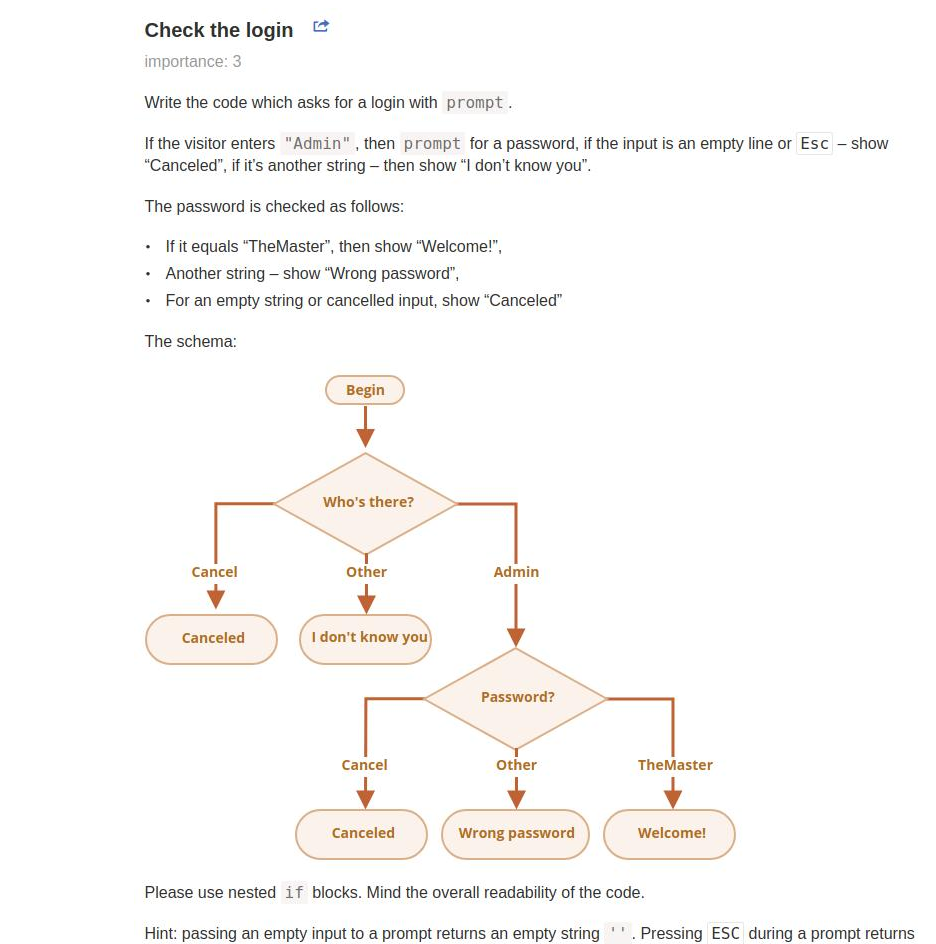
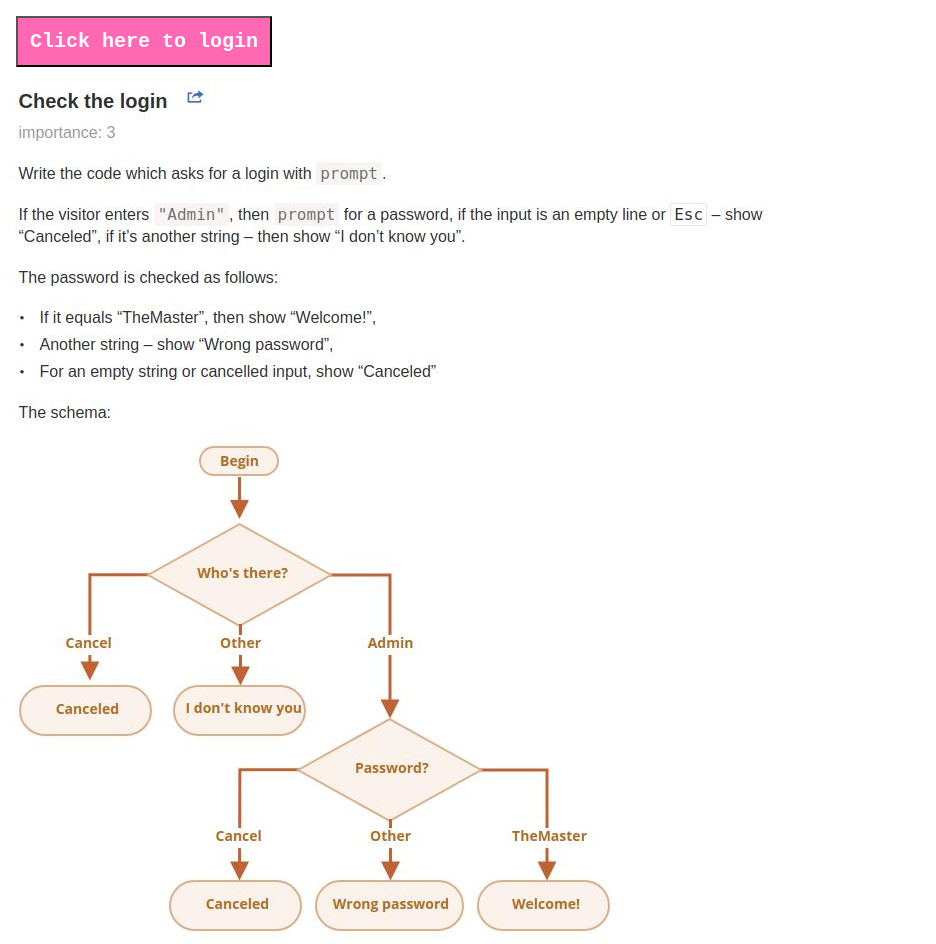
Before and after one commit to skyeoh/javascript-practice, a plain HTML site: page 04-conditionals/assessments/login.html in a window 1280 px wide. Shown: the top 944 px of the page, without its empty margins (0-936 px from the left). Drawn offline with Linux system fonts and the light colour scheme.

Commit message:
Add styling for button

```diff
--- a/04-conditionals/assessments/login.html
+++ b/04-conditionals/assessments/login.html
@@ -3,6 +3,19 @@
     <head>
         <meta charset="UTF-8">
         <title>Login System</title>
+
+        <style>
+            button {
+                font-size: 20px;
+                font-weight: bold;
+                font-family: 'Courier New', Courier, monospace;
+                color: white;
+                background-color: hotpink;
+                display: block;
+                margin: 16px 0 12px 8px;
+                padding: 12px;
+            }
+        </style>
     </head>
 
     <body>
```
